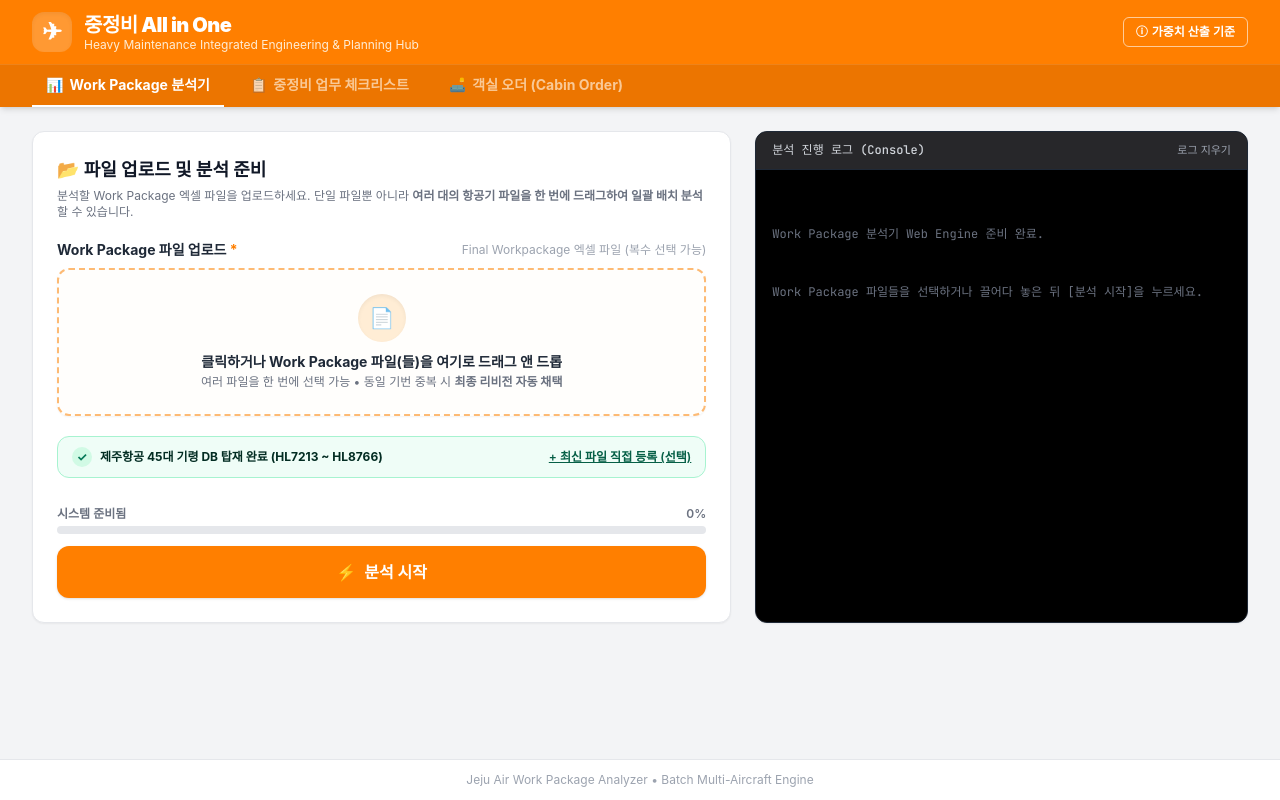
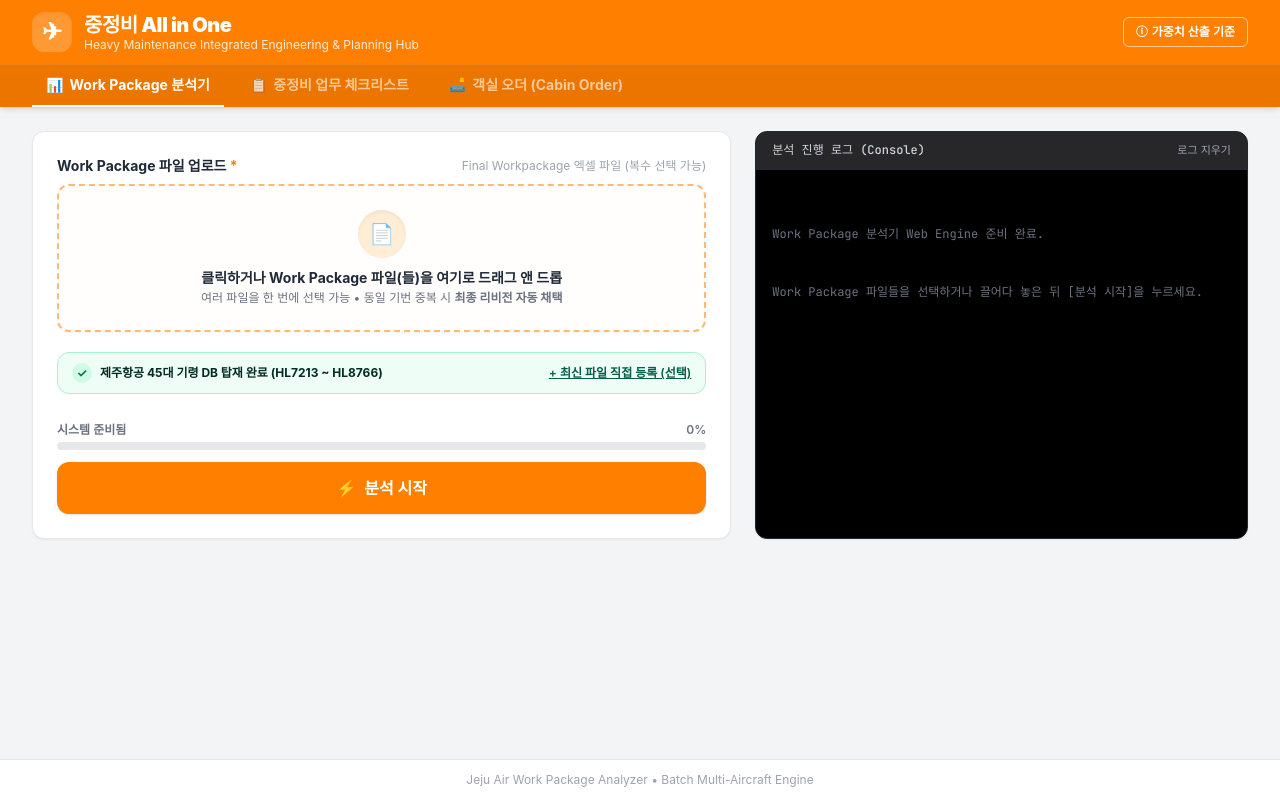
Before and after one commit to JustinianKim/heavy-maintenance-allinone, a plain HTML site: page index.html in a window 1280 px wide. Drawn offline with nearby package versions, Linux system fonts and the light colour scheme; a web font is replaced by a local one.

Commit message:
style: 불필요한 상단 안내 문구(파일 업로드 및 분석 준비) 제거

```diff
--- a/index.html
+++ b/index.html
@@ -97,14 +97,6 @@
 
         <!-- ================= INPUT VIEW ================= -->
         <section id="inputView" class="bg-white rounded-xl shadow-sm border border-gray-200 p-6 flex flex-col space-y-5">
-        <div>
-          <h2 class="text-lg font-bold text-gray-900 flex items-center space-x-2">
-            <span>📂 파일 업로드 및 분석 준비</span>
-          </h2>
-          <p class="text-xs text-gray-500 mt-1">
-            분석할 Work Package 엑셀 파일을 업로드하세요. 단일 파일뿐 아니라 <strong>여러 대의 항공기 파일을 한 번에 드래그하여 일괄 배치 분석</strong>할 수 있습니다.
-          </p>
-        </div>
 
         <!-- WP File Dropzone (Primary Hero - Multiple Files Support) -->
         <div class="space-y-2">
```
